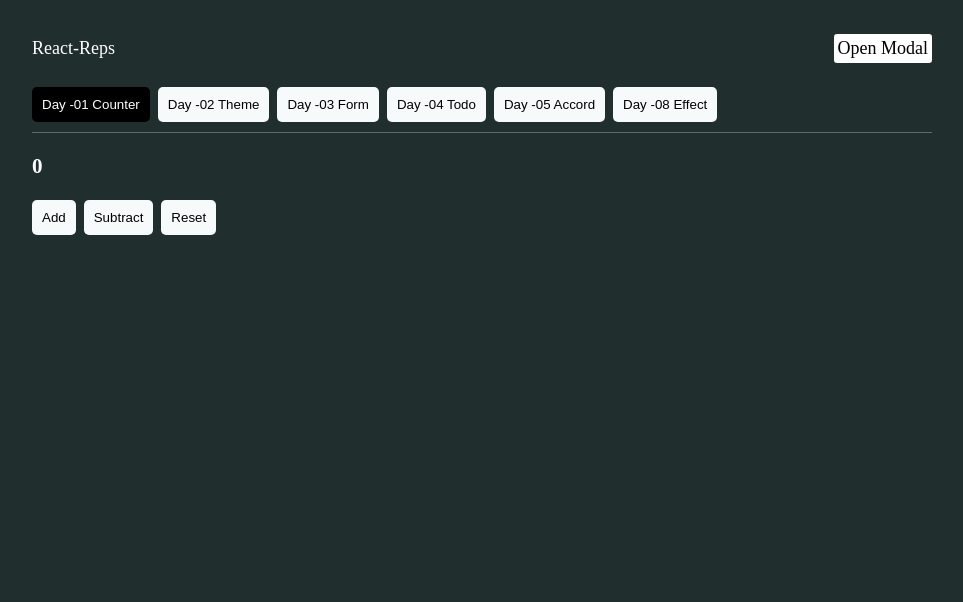
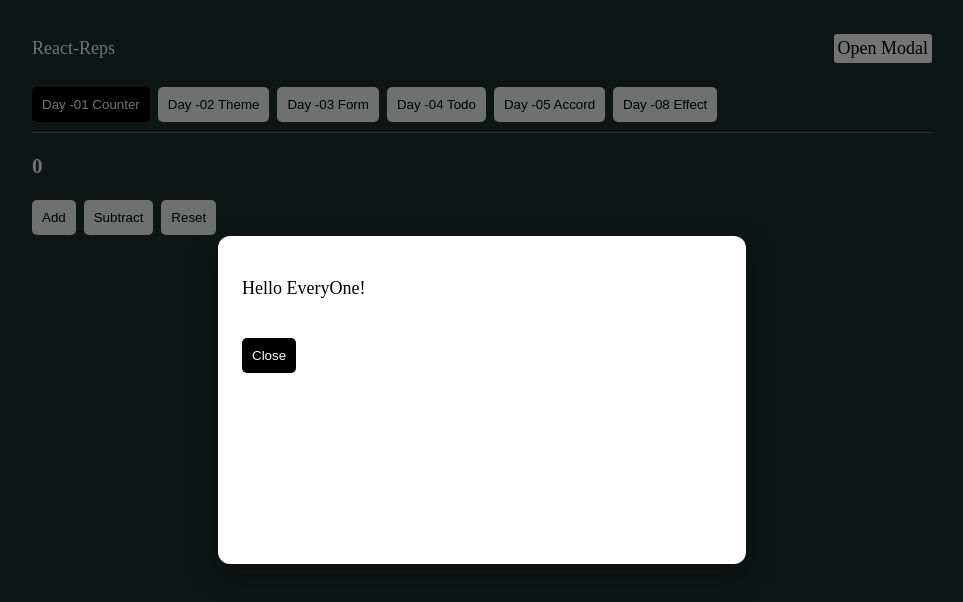
Before and after one commit to sharjeel-Akhter/DevWeekend-projects, a React (Vite) app in the folder Practice/React/react-reps/: page / in a window 1280 px wide. Both pictures are taken after a click on the element "Open Modal". Shown: the top 602 px of the page, without its empty margins (158-1121 px from the left). Built offline with nearby package versions, Linux system fonts and the light colour scheme.

Commit message:
Modal added

```diff
--- a/Practice/React/react-reps/src/App.jsx
+++ b/Practice/React/react-reps/src/App.jsx
@@ -1,4 +1,5 @@
 import { useState, lazy, Suspense } from "react"
+import Modal from "./components/Modal";
 
 const challenges =
   [
@@ -13,12 +14,15 @@ const challenges =
 function App() {
   const [selected, setSelected] = useState(0)
   const SelectedComponent = challenges[selected].component
+  const [isOpen, setIsOpen] = useState(false);
+
 
   return (
     <>
+    { isOpen && <Modal setIsOpen={setIsOpen}/> }
       <header>
         <p>React-Reps</p>
-        <div>Open Modal</div>
+        <div onClick={() => setIsOpen(true)}>Open Modal</div>
       </header>
       <div>
         <nav>
--- /dev/null
+++ b/Practice/React/react-reps/src/components/Modal.jsx
@@ -0,0 +1,15 @@
+
+const Modal = ({ setIsOpen }) => {
+    return (
+        <div className="overlay" onClick={() => setIsOpen(false)}>
+            <div className="modal" onClick={(e) => e.stopPropagation()}>
+                <p>Hello EveryOne!</p>
+                <br />
+                <button onClick={() => setIsOpen(false)}>Close</button>
+            </div>
+
+        </div>
+    )
+}
+
+export default Modal
--- a/Practice/React/react-reps/src/index.css
+++ b/Practice/React/react-reps/src/index.css
@@ -64,3 +64,43 @@ nav button.active {
   display: flex;
   gap: 8px;
 }
+
+.overlay{
+  position: absolute;
+  inset: 0;
+  display: flex;
+  align-items: center;
+  justify-content: center;
+  padding: 1rem;
+  background-color: rgba(0, 0, 0, 0.55);
+  z-index: 1000;
+}
+
+.modal{
+ position: relative;            /* anchor for the close button */
+  background: #fff;
+  color: black;
+  width: 100%;
+  height: 100%;
+  max-width: 480px;
+  max-height: 280px;
+  overflow-y: auto;              /* scroll inside the modal if content is tall */
+  padding: 1.5rem;
+  border-radius: 12px;
+  box-shadow: 0 10px 30px rgba(7, 7, 7, 0.25);
+  animation: modal-in 0.2s ease-out;
+}
+
+.modal button{
+  background-color: rgb(0, 0, 0);
+  color: rgb(255, 255, 255);
+  border: none;
+  padding: 10px;
+  cursor: pointer;
+  border-radius: 5px;
+}
+
+@keyframes modal-in{
+  from { opacity: 0; transform: translateY(-10px) scale(0.97); }
+  to   { opacity: 1; transform: translateY(0) scale(1); }
+}
```
